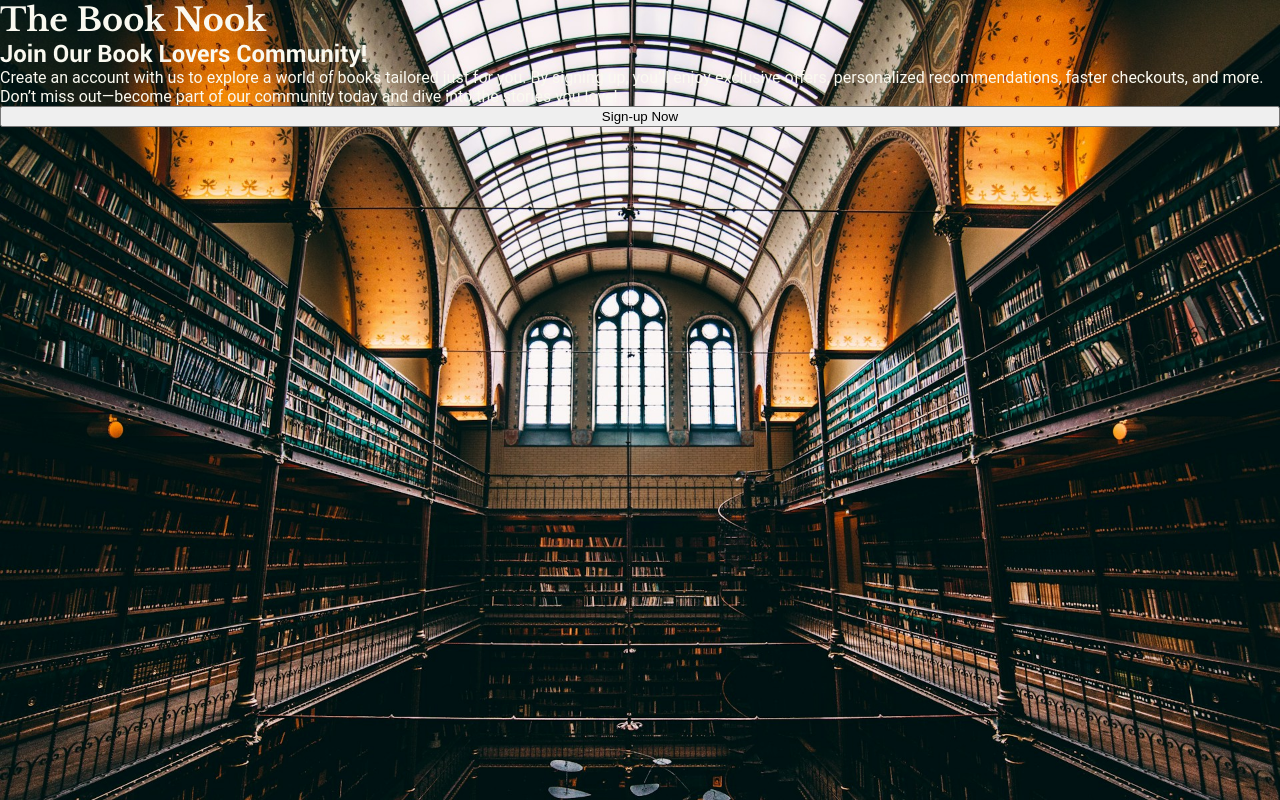
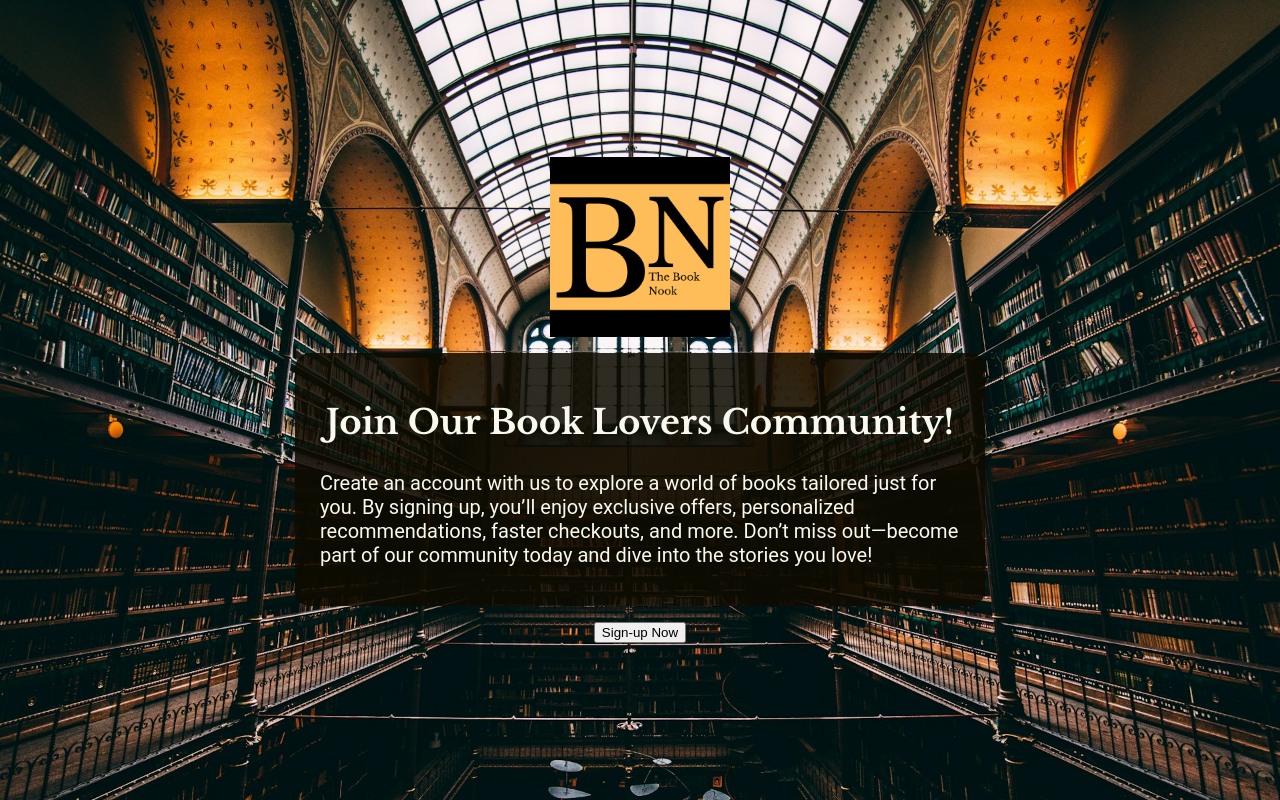
Before and after one commit to BlairStChair/sign-upForm, a plain HTML site: page index.html in a window 1280 px wide. Drawn offline with Linux system fonts and the light colour scheme; a web font is replaced by a local one.

Commit message:
Styled main container

```diff
--- a/css/style.css
+++ b/css/style.css
@@ -20,17 +20,46 @@
     src: url("../fonts/roboto/Roboto-Bold.otf") format("opentype");
 }
 
-*{
+html, body{
     width: 100%;
+    height: 100%;
     margin: 0;
 }
+
 body{
+    min-height: 100%;
     background-image: url("../img/background1.jpg");
     background-size: cover;
     color: #faf9f0;
     font-family: 'Roboto';
 }
 
-h1{
+.container{
+    flex-wrap: wrap;
+    min-height: 100%;
+    display: flex;
+    flex-direction: column;
+    justify-content: center;
+    align-items: center;
+    gap: 2vh;
+}
+
+img{
+    width: 180px;
+}
+
+h2{
     font-family: 'LibreBaskerville' !important;
+    font-size: 34px;
+    text-align: center;
+    text-wrap: wrap;
 }
+
+.content{
+    font-size: 20px;
+    padding: 1.5vw 25px;
+    min-width: 200px;
+    width: 50vw;
+    background-color: #0e0b00dc;
+    border-radius: 15px;
+}
--- a/index.html
+++ b/index.html
@@ -4,20 +4,19 @@
     <meta charset="UTF-8">
     <meta name="viewport" content="width=device-width, initial-scale=1.0">
     <title>Sign-up Form</title>
-    <link rel="stylesheet" href="../css/style.css">
+    <link rel="stylesheet" href="css/style.css">
 </head>
 <body>
     <div class="container">
-        <h1>The Book Nook</h1>
+        <img src="img/logo.png" alt="Bookshop's logo">
         <div class="content">
             <h2>Join Our Book Lovers Community!</h2>
             <p>Create an account with us to explore a world of books tailored just for you.
                 By signing up, you’ll enjoy exclusive offers, personalized recommendations, faster checkouts,
                 and more. Don’t miss out—become part of our community today and dive into the stories you love!</p>
         </div>
-        <div class="btnContainer">
-            <button>Sign-up Now</button>
-        </div>
+        <button>Sign-up Now</button>
+
     </div>
     <script src="../script.js"></script>
 </body>
```
Also changed, not shown: img/logo.png (added).
